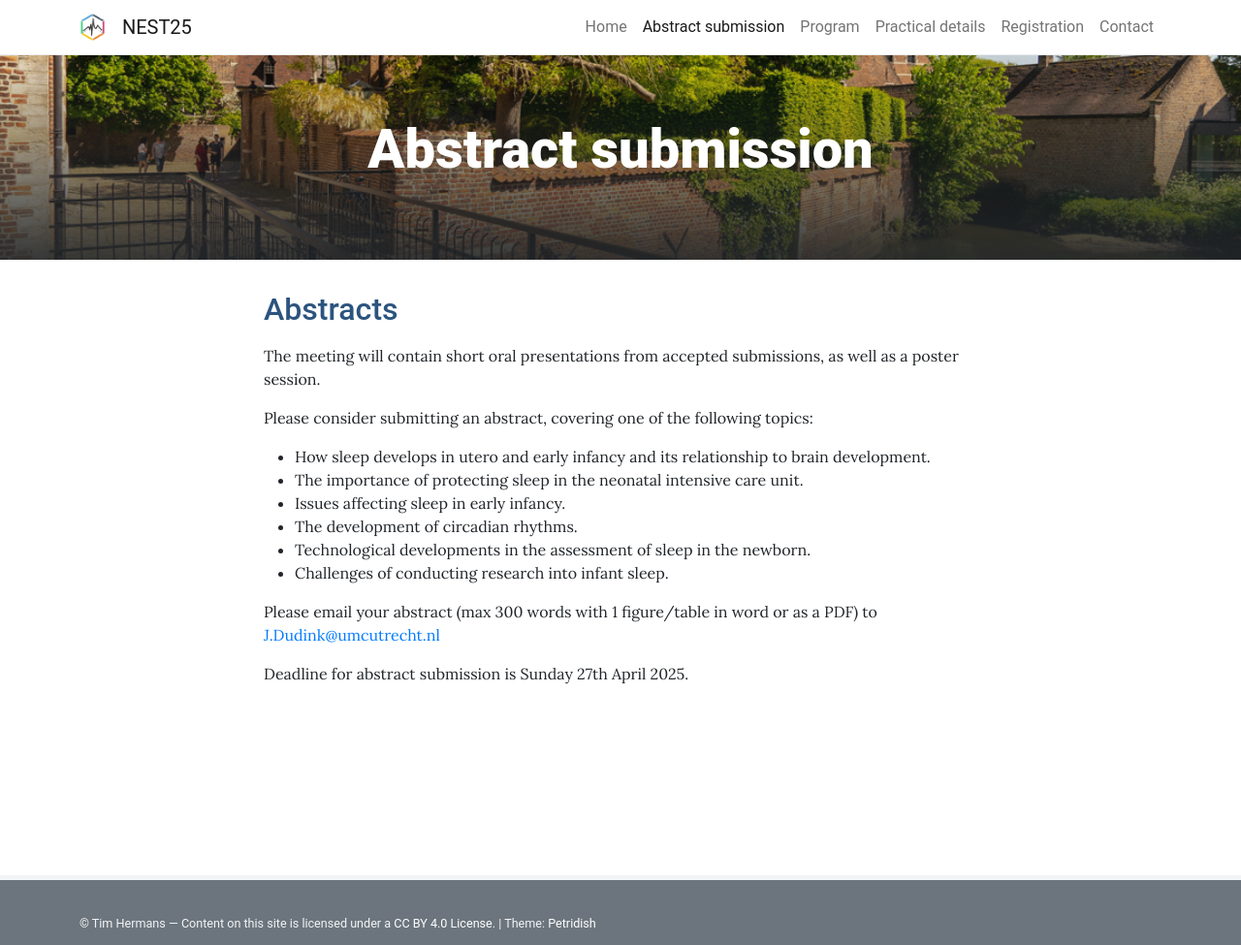
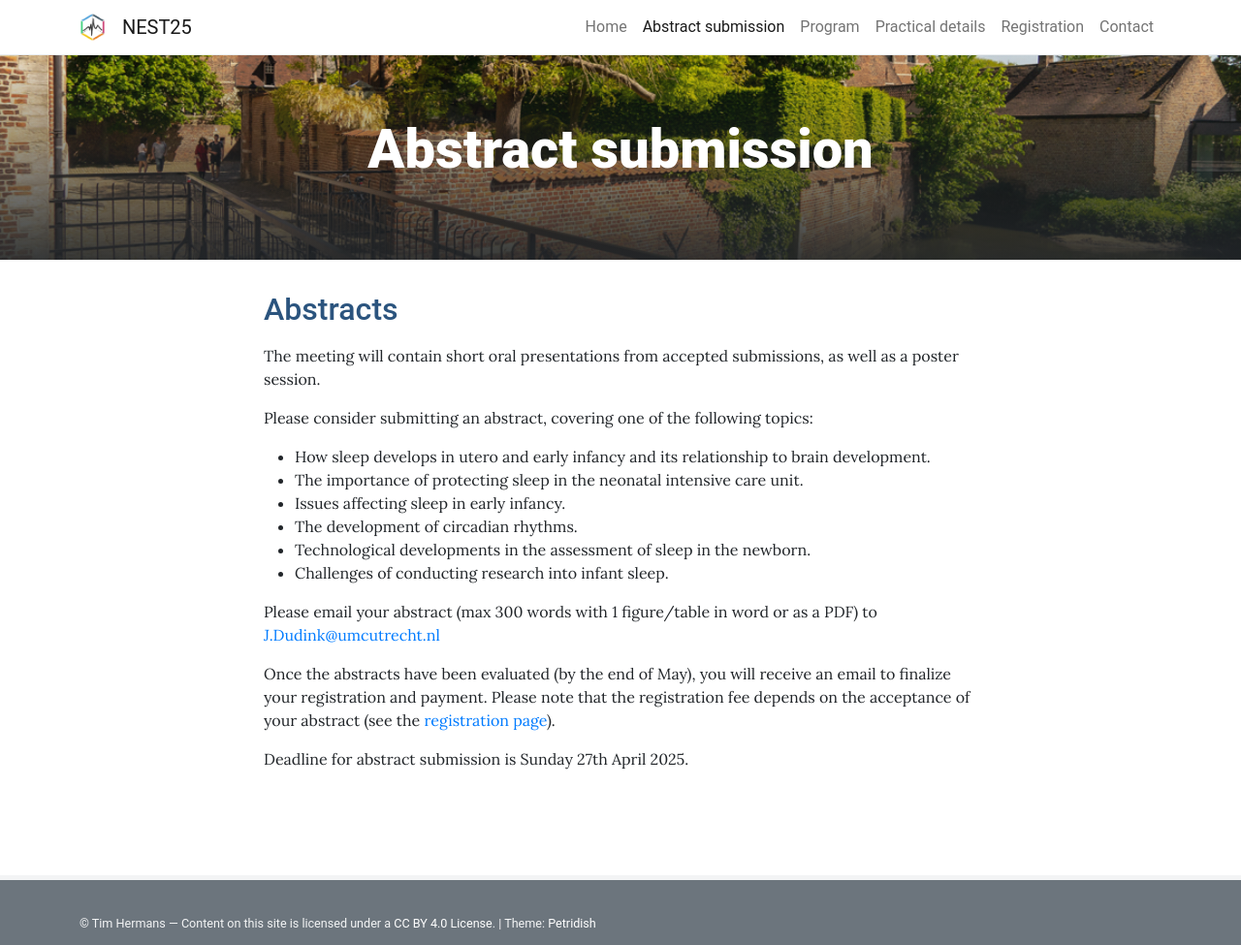
Before and after one commit to nestconf25/nestconf25.github.io, a Jekyll site: the page built from pages/abstract-submission.md, in a window 1280 px wide. Shown: the whole page at 97% size. Built offline with Jekyll 4.4.1, drawn with Linux system fonts in a browser that asks for light colours.

Commit message:
Update registration page

```diff
--- a/pages/abstract-submission.md
+++ b/pages/abstract-submission.md
@@ -16,4 +16,27 @@ Please consider submitting an abstract, covering one of the following topics:
 Please email your abstract (max 300 words with 1 figure/table in word or as a PDF) to
 [J.Dudink@umcutrecht.nl](mailto:J.Dudink@umcutrecht.nl)
 
+Once the abstracts have been evaluated (by the end of May), you will receive an email to finalize your registration and payment. Please note that the registration fee depends on the acceptance of your abstract (see the [registration page](https://nestconf25.github.io/registration/)).
+
+
+<!-- <div style="display: flex; flex-direction: row; align-items: flex-start; justify-content: space-evenly;">
+  <div style="margin-right: 20px; width: 300px;
+  display: flex; flex-direction: column;
+  text-align: center; align-items: center; justify-content: center">
+    <a href="https://nestconf25.github.io/register-with-abstract" class="button" style="display: flex; justify-content: center; align-items: center;
+    width: 170px;
+    height: 60px;
+    padding: 10px 20px;
+    background-color: #28a745;
+    color: white;
+    border-radius: 5px;
+    font-weight: bold;
+    font-family: sans-serif;
+    text-decoration: none; ">
+    Submit abstract
+    </a>
+    <p><em>You will be redirected to the abstract submission page. Please follow the steps on that page. </em></p>
+  </div>
+  </div> -->
+
 Deadline for abstract submission is Sunday 27th April 2025.
```
Also changed, not shown: pages/registration.md (+6 -8 lines).
